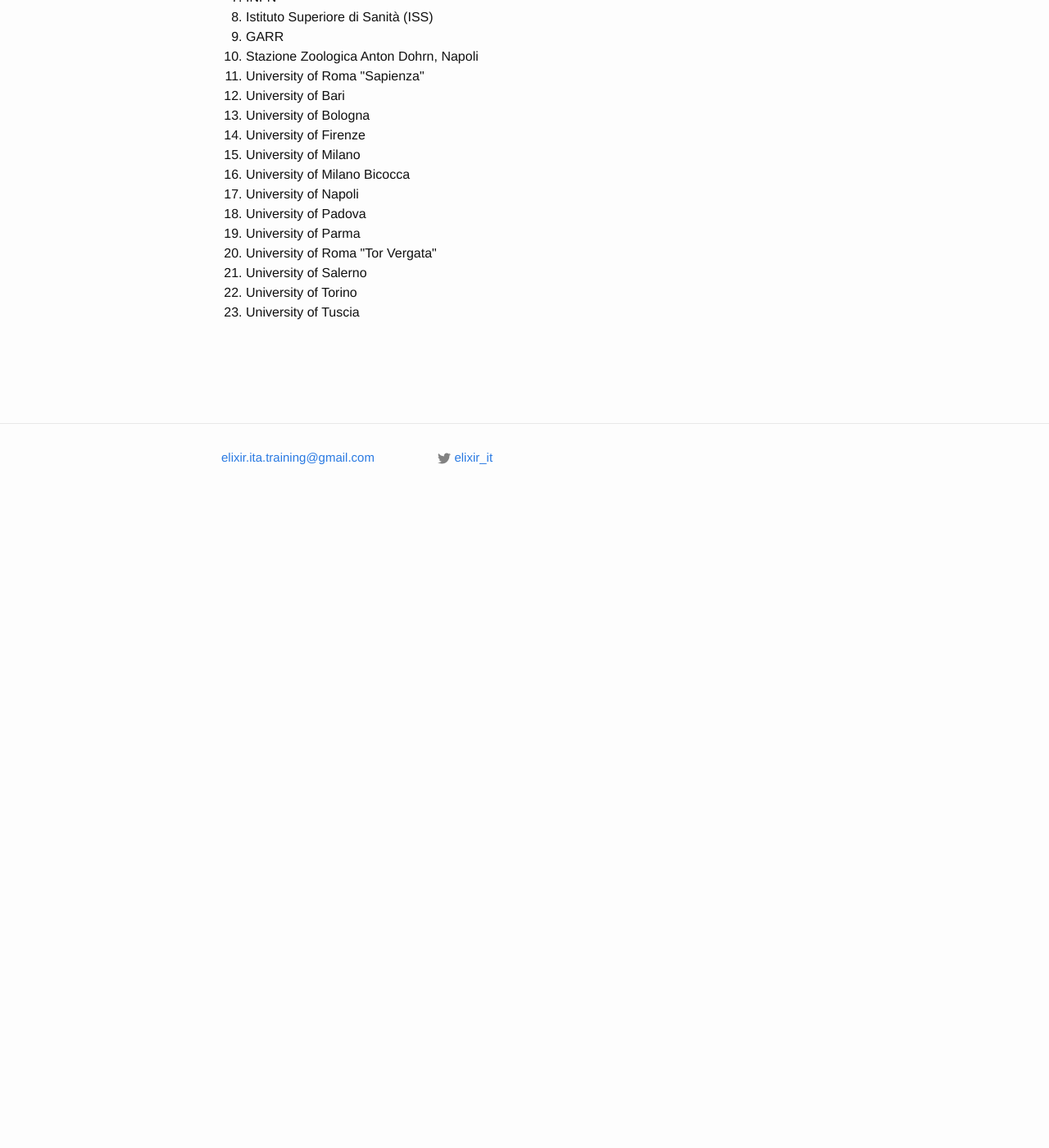
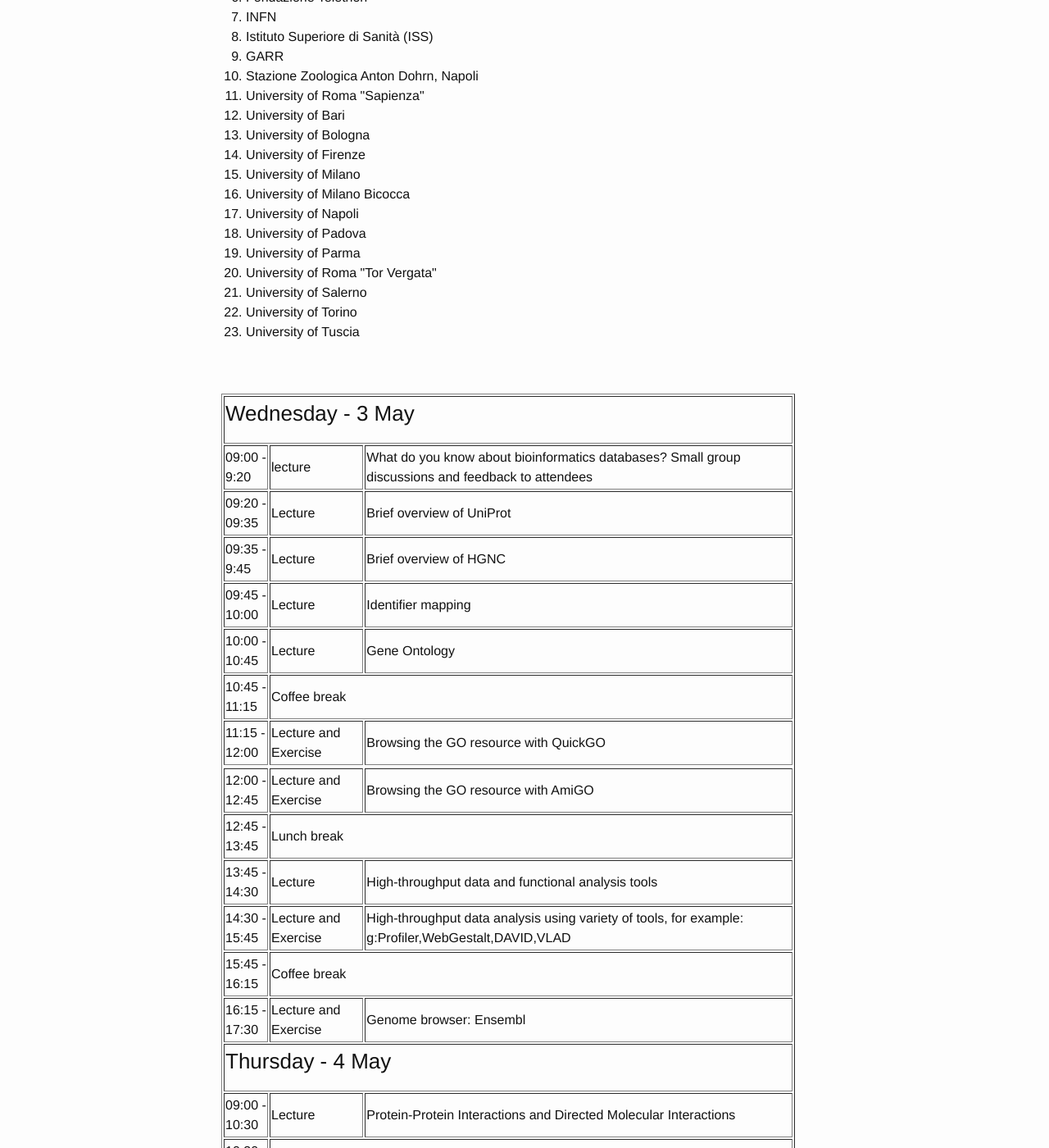
Before and after one commit to ELIXIR-IIB-training/website, a Jekyll site: the page built from _posts/2023-05-03-Gene_Ontology_TorVergata.md, in a window 1280 px wide and 1400 px high, scrolled down 3538 px. Shown: the whole window at 82% size. Built offline with Jekyll 4.4.1, drawn with Linux system fonts in a browser that asks for light colours; before the commit the page ends 4168 px from its top, so only the background shows below that; some of the changed text lies outside the part shown.

Commit message:
Update 2023-05-03-Gene_Ontology_TorVergata.md

```diff
--- a/_posts/2023-05-03-Gene_Ontology_TorVergata.md
+++ b/_posts/2023-05-03-Gene_Ontology_TorVergata.md
@@ -128,8 +128,109 @@ Participants can use the computer available in the meeting room however if they
 
 
 
-
-
+### Programme
+<table border="1" width="700">
+<tr>
+   <td colspan="4"><h3>Wednesday - 3 May</h3></td>
+</tr>
+<tr>
+   <td height="50" width="50">09:00 - 9:20</td>
+   <td height="50">lecture
+   <td height="50"> What do you know about bioinformatics databases? Small group discussions and feedback to attendees</td>
+</tr>
+<tr>
+   <td height="50">09:20 - 09:35</td>
+   <td height="50">Lecture
+   <td height="50">Brief overview of UniProt</td>
+</tr>
+<tr>
+   <td height="50">09:35 - 9:45</td>
+   <td height="50">Lecture
+   <td height="50">Brief overview of HGNC</td>
+</tr>
+<tr>
+   <td height="50">09:45 - 10:00</td>
+   <td height="50">Lecture
+   <td height="50">Identifier mapping</td>
+</tr>
+<tr>
+   <td height="50">10:00 - 10:45</td>
+   <td height="50">Lecture
+   <td height="50">Gene Ontology</td>
+</tr>
+<tr>
+   <td height="50">10:45 - 11:15</td>
+   <td colspan="3" height="50">Coffee break</td>
+</tr>
+<tr>
+   <td height="50">11:15 - 12:00</td>
+  <td height="50">Lecture and Exercise</td>
+   <td height="50">Browsing the GO resource with QuickGO</td>
+<tr>
+<tr>
+   <td height="50">12:00 - 12:45</td>
+  <td height="50">Lecture and Exercise</td>
+   <td height="50">Browsing the GO resource with AmiGO</td>
+   </td>
+</tr>
+<tr>
+   <td height="50">12:45 - 13:45</td>
+   <td colspan="3" height="50">Lunch break</td>
+</tr>
+<tr>
+   <td height="50">13:45 - 14:30</td>
+   <td height="50">Lecture
+   <td height="50">High-throughput data and functional analysis tools</td>
+</td>
+</tr>
+<tr>
+   <td height="50">14:30 - 15:45</td>
+    <td height="50">Lecture and Exercise </td>
+   <td height="50">High-throughput data analysis using variety of tools, for example: g:Profiler,WebGestalt,DAVID,VLAD</td>
+<tr>
+   <td height="50">15:45 - 16:15</td>
+   <td colspan="3" height="50">Coffee break</td>
+</tr>
+<tr>
+   <td height="50">16:15 - 17:30</td>
+    <td height="50">Lecture and Exercise </td>
+   <td height="50">Genome browser: Ensembl</td>
+<tr>
+   <td colspan="4"><h3>Thursday - 4 May</h3></td>
+</tr>
+<tr>
+   <td height="50">09:00 - 10:30</td>
+    <td height="50">Lecture</td>
+   <td height="50">Protein-Protein Interactions and Directed Molecular Interactions</td>
+</tr>
+<tr>
+   <td height="50">10:30 - 11:00</td>
+   <td colspan="3" height="50">Coffee break</td>
+</tr>
+<tr>
+   <td height="50">11:00 - 13:00</td>
+   <td height="50">Lecture and Exercise</td>
+   <td height="50">Interaction databases eg. IMEx, STRING, others and Signaling and pathways databases</td>
+</tr>
+<tr>
+   <td height="50">13:00 - 14:00</td>
+   <td colspan="3" height="50">Lunch break</td>
+</tr>
+<tr>
+   <td height="50">14:00 - 15:45</td>
+   <td height="50">Lecture and Exercise</td>
+   <td height="50">Cytoscape, GOlorize, BinGO, others</td>
+</tr>
+<tr>
+   <td height="50">15:45 - 16:15</td>
+   <td colspan="3" height="50">Coffee break</td>
+</tr>
+<tr>
+   <td height="50">16:15 - 17:30</td>
+   <td height="50">Exercise</td>
+   <td height="50">Continue Cytoscape</td>
+</tr>
+</table>
 
 ### ELIXIR-IIB member institutes
 <ol>
```
